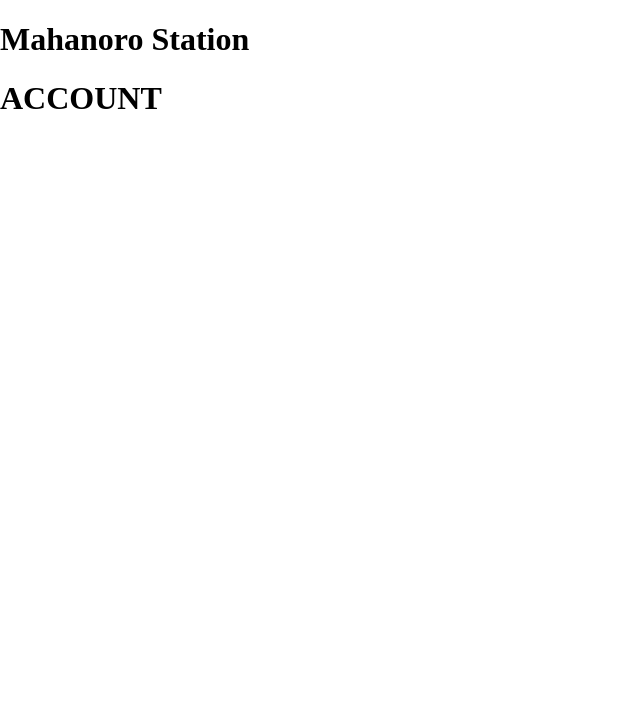
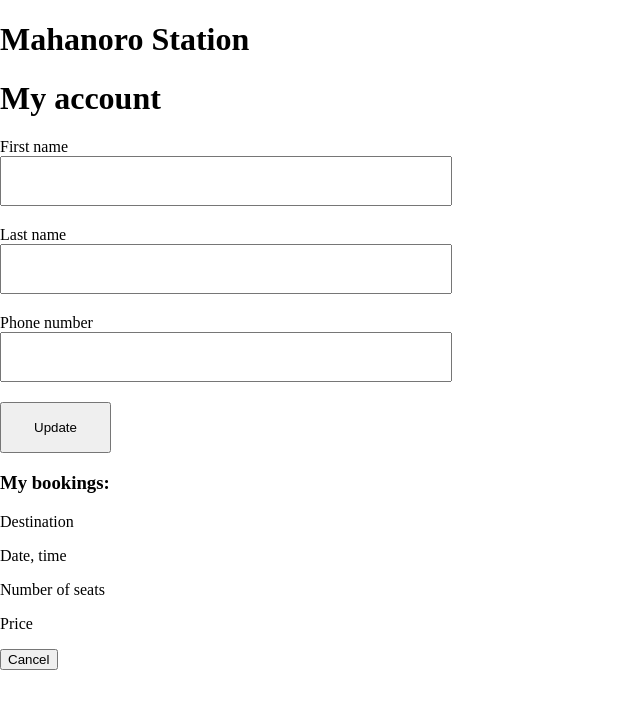
Before and after one commit to voromahery/mahanoro-station, a React app: page /account in a window 1280 px wide. Shown: the top 708 px of the page, without its empty margins (0-640 px from the left). Built offline with nearby package versions, Linux system fonts and the light colour scheme; no server answers.

Commit message:
Refactored into compound components

```diff
--- a/src/App.js
+++ b/src/App.js
@@ -4,7 +4,7 @@ import Header from "./containers/HeaderContainer";
 import PlaceOptionContainer from "./pages/PlaceOption";
 import NextTrip from "./pages/NextTrip";
 import SeatBooking from "./pages/SeatBooking";
-import Account from "./pages/Account";
+import AccountContainer from "./pages/Account";
 
 function App() {
   return (
@@ -21,7 +21,7 @@ function App() {
           <SeatBooking />
         </Route>
         <Route exact path="/account">
-          <Account />
+          <AccountContainer />
         </Route>
       </Switch>
     </>
--- /dev/null
+++ b/src/components/account/index.js
@@ -0,0 +1,62 @@
+import React from "react";
+import {
+  Container,
+  Heading,
+  Input,
+  Update,
+  Cancel,
+  Label,
+  Title,
+  Wrapper,
+  Span,
+  Form,
+  Text,
+} from "./styles/account";
+
+export default function Account({ children, ...restProps }) {
+  return <Container {...restProps}>{children}</Container>;
+}
+
+Account.Heading = function AccountHeading({ children, ...restProps }) {
+  return <Heading {...restProps}>{children}</Heading>;
+};
+
+Account.Form = function AccountForm({ children, ...restProps }) {
+  return <Form {...restProps}>{children}</Form>;
+};
+
+Account.Span = function AccountSpan({ children, ...restProps }) {
+  return <Span {...restProps}>{children}</Span>;
+};
+
+Account.Text = function AccountText({ children, ...restProps }) {
+  return <Text {...restProps}>{children}</Text>;
+};
+
+Account.Image = function AccountImage({ ...restProps }) {
+  return <Image {...restProps} />;
+};
+
+Account.Input = function AccountInput({ children, ...restProps }) {
+  return <Input {...restProps} />;
+};
+
+Account.Update = function AccountUpdate({ children, ...restProps }) {
+  return <Update {...restProps}>{children}</Update>;
+};
+
+Account.Cancel = function AccountCancel({ children, ...restProps }) {
+  return <Cancel {...restProps}>{children}</Cancel>;
+};
+
+Account.Label = function AccountLabel({ children, ...restProps }) {
+  return <Label {...restProps}>{children}</Label>;
+};
+
+Account.Title = function AccountTitle({ children, ...restProps }) {
+  return <Title {...restProps}>{children}</Title>;
+};
+
+Account.Wrapper = function AccountWrapper({ children, ...restProps }) {
+  return <Wrapper {...restProps}>{children}</Wrapper>;
+};
--- /dev/null
+++ b/src/components/account/styles/account.js
@@ -0,0 +1,30 @@
+import styled from "styled-components";
+
+export const Container = styled.div``;
+export const Heading = styled.h1``;
+export const Input = styled.input`
+  height: 44px;
+  max-width: 444px;
+`;
+export const Update = styled.button`
+  padding-top: 16px;
+  padding-bottom: 16px;
+  padding-right: 32px;
+  padding-left: 32px;
+  max-width: fit-content;
+`;
+export const Cancel = styled.button``;
+export const Label = styled.label`
+  display: flex;
+  flex-direction: column;
+`;
+export const Title = styled.h3``;
+export const Wrapper = styled.div`
+`;
+export const Span = styled.span``;
+export const Form = styled.form`
+  display: flex;
+  flex-direction: column;
+  gap: 20px;
+`;
+export const Text = styled.p``;
--- a/src/components/index.js
+++ b/src/components/index.js
@@ -1,2 +1,3 @@
 export { default as PlaceOption } from "./placeOption";
 export { default as Modal } from "./modal";
+export { default as Account } from "./account";
--- a/src/pages/Account.js
+++ b/src/pages/Account.js
@@ -1,9 +1,43 @@
-import React from 'react'
+import React from "react";
+import { Account } from "../components";
 
-export default function Account() {
-    return (
-        <div>
-            <h1>ACCOUNT</h1>
-        </div>
-    )
+export default function AccountContainer() {
+  return (
+    <Account>
+      <Account.Heading>
+        My account <Account.Span></Account.Span>
+      </Account.Heading>
+      <Account.Form>
+        <Account.Wrapper
+          style={{ display: "flex", flexDirection: "column", gap: "20px" }}
+        >
+          <Account.Label>
+            First name
+            <Account.Input type="text" />
+          </Account.Label>
+          <Account.Label>
+            Last name
+            <Account.Input type="text" />
+          </Account.Label>
+          <Account.Label>
+            Phone number
+            <Account.Input type="phone" />
+          </Account.Label>
+        </Account.Wrapper>
+        <Account.Update>Update</Account.Update>
+      </Account.Form>
+      <Account>
+        <Account.Title>My bookings:</Account.Title>
+        <Account.Wrapper>
+          <Account.Text>Destination</Account.Text>
+          <Account.Text>Date, time</Account.Text>
+        </Account.Wrapper>
+        <Account.Wrapper>
+          <Account.Text>Number of seats</Account.Text>
+          <Account.Text>Price</Account.Text>
+        </Account.Wrapper>
+        <Account.Cancel>Cancel</Account.Cancel>
+      </Account>
+    </Account>
+  );
 }
```
Also changed, not shown: 2 other files (tests, documents, lock files or other folders).
